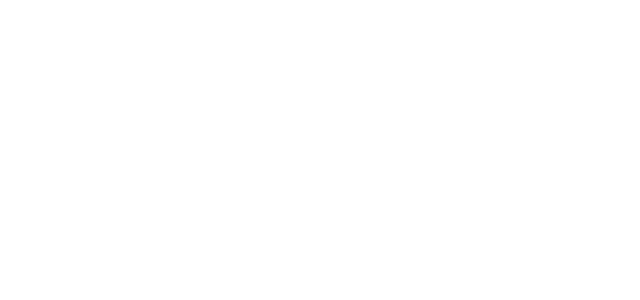
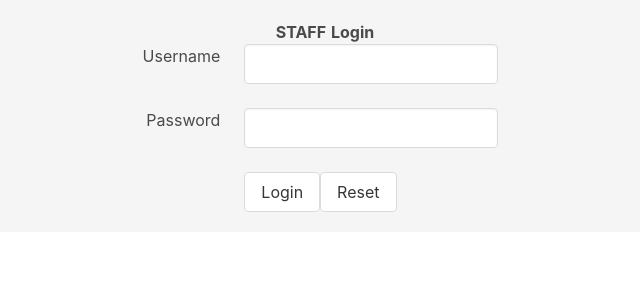
Before and after one commit to kurobutau/vueday2-client, a Nuxt app: page /login in a window 1280 px wide. Before the commit this address had no page. Shown: the top 300 px of the page, without its empty margins (307-947 px from the left). Built offline with nearby package versions, Linux system fonts and the light colour scheme.

Commit message:
add login page

```diff
--- a/nuxt.config.js
+++ b/nuxt.config.js
@@ -28,6 +28,7 @@
   ** Plugins to load before mounting the App
   */
   plugins: [
+    '~/plugins/buefy.js',
   ],
   /*
   ** Nuxt.js dev-modules
--- a/package.json
+++ b/package.json
@@ -11,7 +11,10 @@
     "generate": "nuxt generate"
   },
   "dependencies": {
-    "nuxt": "^2.0.0"
+    "buefy": "^0.8.17",
+    "nuxt": "^2.0.0",
+    "reset-css": "^5.0.1",
+    "vuex-persist": "^2.2.0"
   },
   "devDependencies": {}
 }
--- a/pages/index.vue
+++ b/pages/index.vue
@@ -25,6 +25,7 @@
         </a>
       </div>
     </div>
+     <b-Button>Test</b-Button>
   </div>
 </template>
 
--- /dev/null
+++ b/pages/login.vue
@@ -0,0 +1,37 @@
+<template>
+  <div class="container">
+    <div class="notification is-centered">
+      <div class="is-12 has-text-centered">
+        <b-field><h1><strong>STAFF Login</strong></h1></b-field>
+      </div>
+      <div class="columns">
+        <div class="column is-5 has-text-right">Username</div>
+        <div class="column is-3 has-text-left">
+          <b-input v-model="name"></b-input>
+        </div>
+      </div>
+      <div class="columns">
+        <div class="column is-5 has-text-right">Password</div>
+        <div class="column is-3 has-text-left">
+          <b-input v-model="name"></b-input>
+        </div>
+      </div>
+      <div class="columns">
+        <div class="column is-5 has-text-right"></div>
+        <div class="column is-3 has-text-left">
+          <b-button>Login</b-button>
+            <b-button>Reset</b-button>
+        </div>
+      </div>
+    </div>
+  </div>
+</template>
+
+<script>
+export default {
+
+
+};
+</script>
+
+<style></style>
--- /dev/null
+++ b/plugins/buefy.js
@@ -0,0 +1,5 @@
+import Vue from 'vue'
+import Buefy from 'buefy'
+import 'buefy/dist/buefy.css'
+
+Vue.use(Buefy)
```
Also changed, not shown: 1 other file (tests, documents, lock files or other folders).
